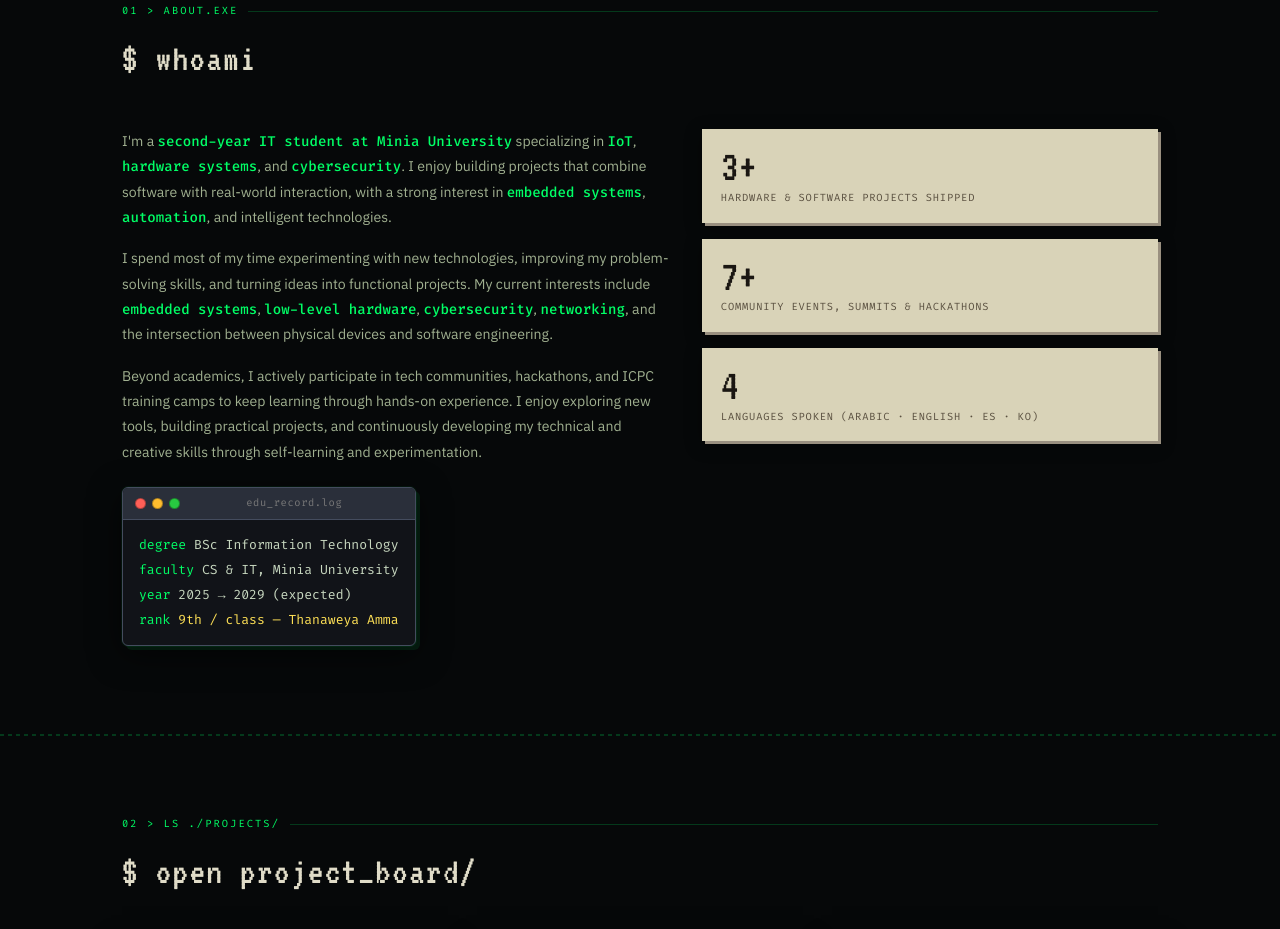
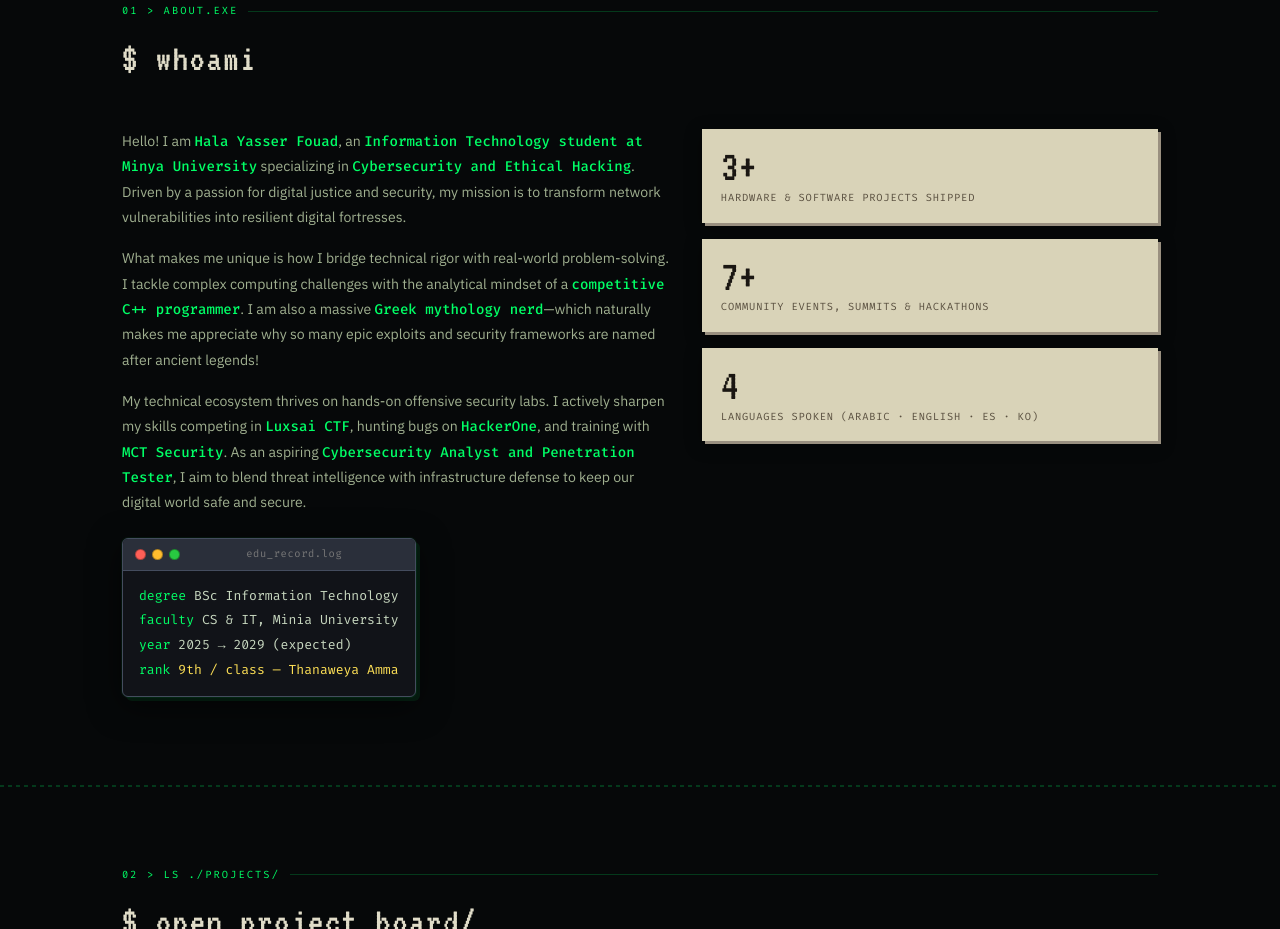
Before and after one commit to hala705/HalaYasser.dev, a plain HTML site: page index.html in a window 1280 px wide. Shown: the part 879-1808 px from the top of the page. Drawn offline with Linux system fonts and the light colour scheme.

Commit message:
Update index.html

```diff
--- a/index.html
+++ b/index.html
@@ -781,13 +781,13 @@
     <div class="about-grid">
       <div class="about-text">
         <p>
-          I'm a <strong>second-year IT student at Minia University</strong> specializing in <strong>IoT</strong>, <strong>hardware systems</strong>, and <strong>cybersecurity</strong>. I enjoy building projects that combine software with real-world interaction, with a strong interest in <strong>embedded systems</strong>, <strong>automation</strong>, and intelligent technologies.
+          Hello! I am <strong>Hala Yasser Fouad</strong>, an <strong>Information Technology student at Minya University</strong> specializing in <strong>Cybersecurity and Ethical Hacking</strong>. Driven by a passion for digital justice and security, my mission is to transform network vulnerabilities into resilient digital fortresses.
         </p>
         <p>
-          I spend most of my time experimenting with new technologies, improving my problem-solving skills, and turning ideas into functional projects. My current interests include <strong>embedded systems</strong>, <strong>low-level hardware</strong>, <strong>cybersecurity</strong>, <strong>networking</strong>, and the intersection between physical devices and software engineering.
+          What makes me unique is how I bridge technical rigor with real-world problem-solving. I tackle complex computing challenges with the analytical mindset of a <strong>competitive C++ programmer</strong>. I am also a massive <strong>Greek mythology nerd</strong>—which naturally makes me appreciate why so many epic exploits and security frameworks are named after ancient legends!
         </p>
         <p>
-          Beyond academics, I actively participate in tech communities, hackathons, and ICPC training camps to keep learning through hands-on experience. I enjoy exploring new tools, building practical projects, and continuously developing my technical and creative skills through self-learning and experimentation.
+          My technical ecosystem thrives on hands-on offensive security labs. I actively sharpen my skills competing in <strong>Luxsai CTF</strong>, hunting bugs on <strong>HackerOne</strong>, and training with <strong>MCT Security</strong>. As an aspiring <strong>Cybersecurity Analyst and Penetration Tester</strong>, I aim to blend threat intelligence with infrastructure defense to keep our digital world safe and secure.
         </p>
 
         <div style="margin-top:1.4rem;">
```
